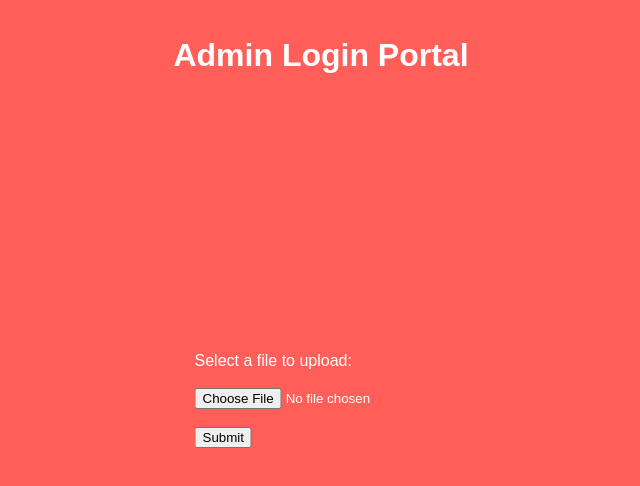
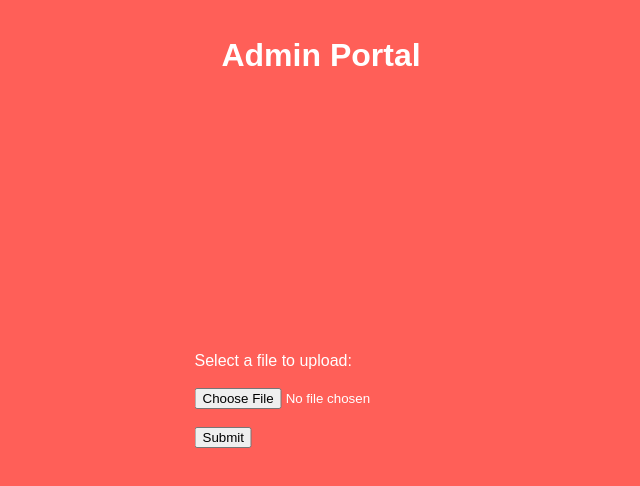
Before and after one commit to Nirmitjatana/Jharkhand-Government, a plain HTML site: page view/admin/inputfile.html in a window 1280 px wide. Shown: the whole page, without its empty margins (319-959 px from the left). Drawn offline with Linux system fonts and the light colour scheme.

Commit message:
html change

```diff
--- a/view/admin/inputfile.html
+++ b/view/admin/inputfile.html
@@ -40,7 +40,7 @@
 }
 </style>
 <body>
-    <h1>Admin Login Portal</h1>
+    <h1>Admin Portal</h1>
     <form action="/action_page.php">
         Select a file to upload: <br><br> <input type="file" name="myFile"><br><br>
         <input type="submit">
```
